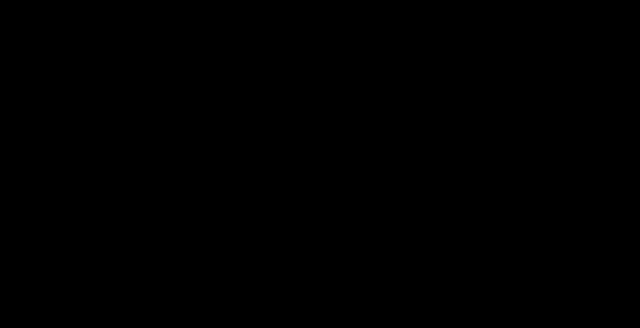
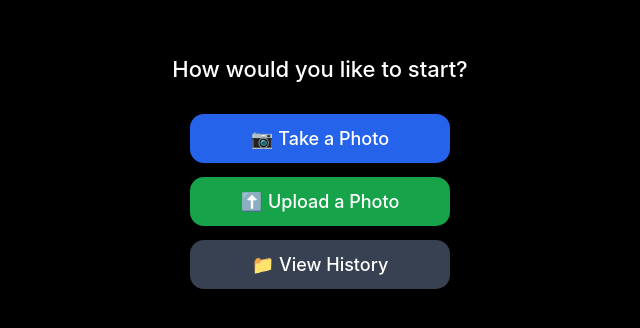
Before and after one commit to Youssef-Ali-Mokhtar/KaunoLens, a React (Create React App) app: page /KaunoLens/home in a window 1280 px wide. Before the commit this address had no page. Shown: the part 228-556 px from the top of the page, without its empty margins (320-960 px from the left). Built offline with nearby package versions, Linux system fonts and the light colour scheme.

Commit message:
Adding KaunoLens to all routes

```diff
--- a/src/App.js
+++ b/src/App.js
@@ -10,9 +10,9 @@ export default function App() {
     <Router>
       <Routes>
         <Route path="/KaunoLens" element={<SplashScreen />} />
-        <Route path="/home" element={<HomeScreen />} />
-        <Route path="/history" element={<History />} />
-        <Route path="/camera" element={<CameraScreen />} />
+        <Route path="/KaunoLens/home" element={<HomeScreen />} />
+        <Route path="/KaunoLens/history" element={<History />} />
+        <Route path="/KaunoLens/camera" element={<CameraScreen />} />
         <Route path="/upload" element={<UploadScreen />} />
       </Routes>
     </Router>
--- a/src/pages/CameraScreen.jsx
+++ b/src/pages/CameraScreen.jsx
@@ -310,7 +310,7 @@ export default function CameraScreen() {
               </div>
 
               <button
-                onClick={() => navigate("/home")}
+                onClick={() => navigate("/KaunoLens/home")}
                 style={{
                   padding: "10px 18px",
                   background: "#2563eb",
--- a/src/pages/HomeScreen.jsx
+++ b/src/pages/HomeScreen.jsx
@@ -52,7 +52,7 @@ export default function HomeScreen() {
         <motion.button
           className="action-btn btn-blue"
           variants={item}
-          onClick={() => navigate("/camera")}
+          onClick={() => navigate("/KaunoLens/camera")}
         >
           📷 Take a Photo
         </motion.button>
@@ -60,7 +60,7 @@ export default function HomeScreen() {
         <motion.button
           className="action-btn btn-green"
           variants={item}
-          onClick={() => navigate("/upload")}
+          onClick={() => navigate("/KaunoLens/upload")}
         >
           ⬆️ Upload a Photo
         </motion.button>
@@ -68,7 +68,7 @@ export default function HomeScreen() {
         <motion.button
           className="action-btn btn-gray"
           variants={item}
-          onClick={() => navigate("/history")}
+          onClick={() => navigate("/KaunoLens/history")}
         >
           📁 View History
         </motion.button>
--- a/src/pages/SplashScreen.jsx
+++ b/src/pages/SplashScreen.jsx
@@ -9,7 +9,7 @@ export default function SplashScreen() {
 
   useEffect(() => {
     const t = setTimeout(() => {
-      navigate("/home");
+      navigate("/KaunoLens/home");
     }, 3000);
 
     return () => clearTimeout(t);
--- a/src/pages/UploadScreen.jsx
+++ b/src/pages/UploadScreen.jsx
@@ -244,7 +244,7 @@ export default function UploadScreen() {
               </div>
 
               <button
-                onClick={() => navigate("/home")}
+                onClick={() => navigate("/KaunoLens/home")}
                 style={{
                   padding: "10px 18px",
                   background: "#2563eb",
```
